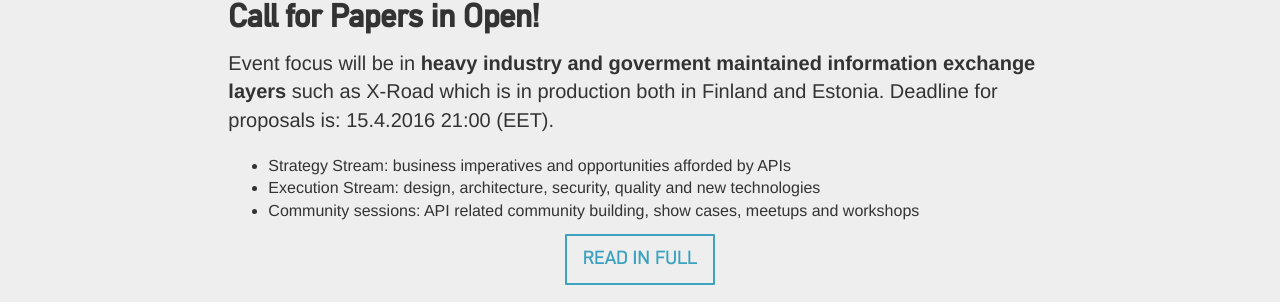
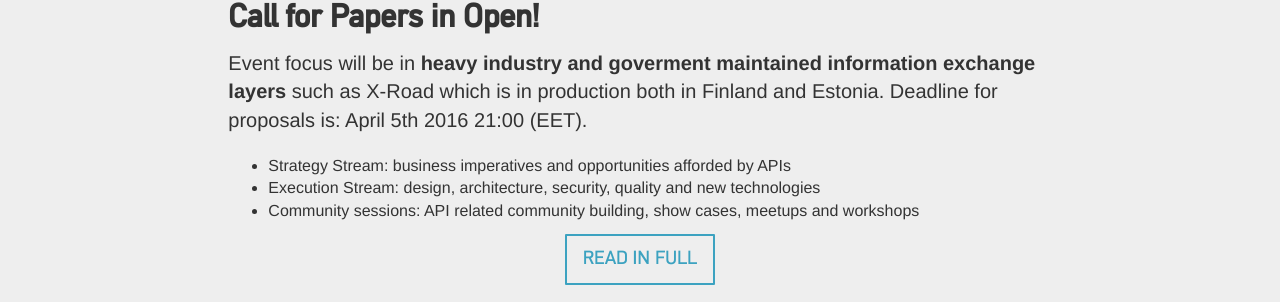
Before and after one commit to apidaysnordic/apidaysnordic.github.io, a Jekyll site: the page built from index.md, in a window 1280 px wide and 900 px high, scrolled down 2814 px. Shown: the part 180-482 px from the top of the window. Built offline with Jekyll 4.4.1, drawn with Linux system fonts in a browser that asks for light colours; some web fonts are replaced; comment, search, counter and statistics services are not loaded.

Commit message:
Update default.html

```diff
--- a/_layouts/default.html
+++ b/_layouts/default.html
@@ -138,7 +138,7 @@
                                 <div class="page-section-content">
 				<p class="p1"><span class="s1">
 				Event focus will be in <b>heavy industry and goverment maintained information exchange layers</b> such as X-Road which is in production both in Finland and Estonia.
-				Deadline for proposals is: 15.4.2016 21:00 (EET).</span></p>
+				<b></b>Deadline for proposals is: April 5th 2016 21:00 (EET)</b>.</span></p>
 
 					<ul>
                                         <li>Strategy Stream: business imperatives and opportunities afforded by APIs</li>
```
